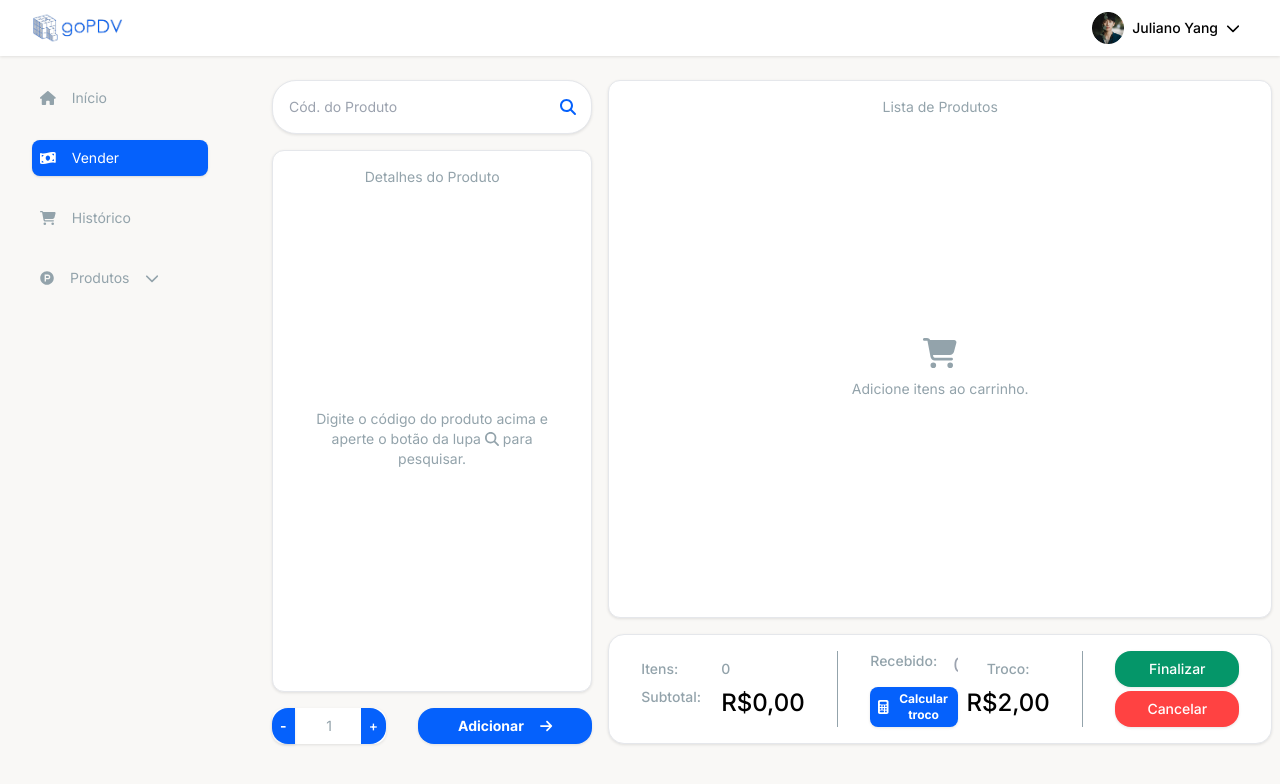
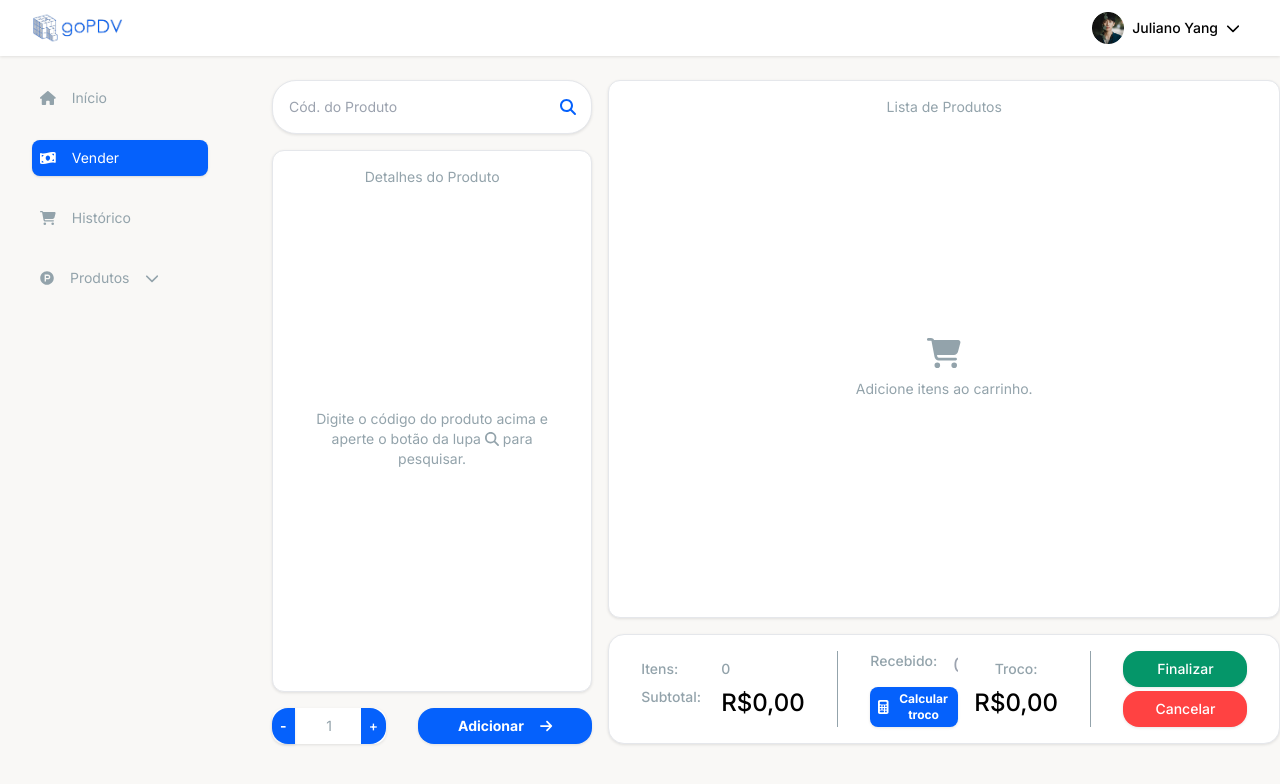
Before and after one commit to AlissonSilva07/frontend-sistema-pdv, an Angular app: page /vender in a window 1280 px wide. Shown: the top 784 px of the page. Built offline with nearby package versions, Linux system fonts and the light colour scheme.

Commit message:
Adição do algoritimo que calcula o troco e exibição do valor

```diff
--- a/src/app/pages/tela-venda/tela-venda.component.html
+++ b/src/app/pages/tela-venda/tela-venda.component.html
@@ -10,7 +10,7 @@
         </div>
         <div class="h-full w-full flex flex-col gap-4">
             <app-lista-de-produtos [lista]="carr" [reset]="exibeResetCarrinho" (apagaLista)="esvaziaReceiver($event)" class="flex-1"></app-lista-de-produtos>
-            <app-finalizar [totalPreco]="totalPreco" [totalItens]="totalItens" class="flex-2"></app-finalizar>
+            <app-finalizar [totalPreco]="totalPreco" [totalItens]="totalItens" [trocoRecebido]="troco" (mandaTroco)="trocoReceiver($event)" class="flex-2"></app-finalizar>
         </div>
     </div>
 </main>
--- a/src/app/pages/tela-venda/tela-venda.component.ts
+++ b/src/app/pages/tela-venda/tela-venda.component.ts
@@ -49,8 +49,10 @@ export class TelaVendaComponent {
   carr: ProdutoCarrinho[] = this.listaService.getLista();
   totalPreco: number = this.listaService.getTotalPreco();
   totalItens: number = this.listaService.getTotalItens();
+  troco!: number;
   exibeResetCarrinho: boolean = false;
 
+  //Função que adiciona o produto ao carrinho
   adicionarAoCarrinho(): void {
     if (this.produtoPesquisa) {
       let prod = new ProdutoCarrinho(this.produtoPesquisa.idProduto, this.produtoPesquisa.nomeProduto, this.quantidadeInput, this.produtoPesquisa.valUnitario, this.arredondaPreço(this.produtoPesquisa.valUnitario * this.quantidadeInput));
@@ -61,6 +63,7 @@ export class TelaVendaComponent {
     }
   }
 
+  //Funções vindas de output
   esvaziaReceiver(esvazia: boolean): void {
     if (esvazia) {
       this.listaService.limparLista();
@@ -71,6 +74,12 @@ export class TelaVendaComponent {
     }
   }
 
+  trocoReceiver(recebido: number): void {
+    this.troco = this.listaService.getTroco(recebido);
+  }
+
+
+  //Funcão auxiliar pra arredondamento de moeda
   arredondaPreço(preco: number): number {
     preco.toPrecision(2);
     return preco;
--- a/src/app/services/lista-produtos.service.ts
+++ b/src/app/services/lista-produtos.service.ts
@@ -39,4 +39,8 @@ export class ListaProdutosService {
     return totalItens;
   }
 
+  getTroco(valRecebido: number): number {
+    return valRecebido - this.getTotalPreco();
+  }
+
 }
--- a/src/app/shared/finalizar/finalizar.component.html
+++ b/src/app/shared/finalizar/finalizar.component.html
@@ -16,20 +16,23 @@
             </div>
         </div>
         <div class="w-1 h-18 bg-cinza-400"></div>
-        <div class="flex items-center gap-2">
+        <div class="flex items-center gap-4">
             <div class="h-full flex flex-col justify-center gap-2">
                 <div class="flex gap-4">
                     <p class="text-sm text-cinza-400 font-medium">Recebido:</p>
-                    <input type="text" placeholder="0,00" class="text-xl w-full outline-none">
+                    <input type="text" placeholder="0,00" [(ngModel)]="troco" class="text-xl w-full outline-none">
                 </div>
-                <button class="px-2 py-1 bg-azul group-hover:brightness-90 flex items-center justify-center gap-2 transition-all ease-in-out delay-75 rounded-lg shadow-padrao">
+                <button (click)="calculaTroco()" class="px-2 py-1 bg-azul group-hover:brightness-90 flex items-center justify-center gap-2 transition-all ease-in-out delay-75 rounded-lg shadow-padrao">
                     <fa-icon [icon]="faCalculator" class="text-sm text-white"></fa-icon>
                     <p class="text-xs font-bold text-branco group-hover:brightness-90 transition-all ease-in-out delay-75">Calcular troco</p>
                 </button>
             </div>
             <div class="w-full h-full flex flex-col items-center justify-center gap-2 rounded-lg">
                 <p class="text-sm text-cinza-400 font-medium">Troco:</p>
-                <p class="text-2xl font-medium">R$2,00</p>
+                <p *ngIf="trocoRecebido; else trocoZerado" class="text-2xl font-medium">{{ trocoRecebido | currency: 'BRL'}}</p>
+                <ng-template #trocoZerado>
+                    <p class="text-2xl font-medium">R$0,00</p>
+                </ng-template>
             </div>
         </div>
         <div class="w-1 h-18 bg-cinza-400"></div>
--- a/src/app/shared/finalizar/finalizar.component.ts
+++ b/src/app/shared/finalizar/finalizar.component.ts
@@ -1,4 +1,4 @@
-import { Component, Input } from '@angular/core';
+import { Component, EventEmitter, Input, Output } from '@angular/core';
 import { faCalculator } from '@fortawesome/free-solid-svg-icons';
 
 @Component({
@@ -8,7 +8,14 @@ import { faCalculator } from '@fortawesome/free-solid-svg-icons';
 })
 export class FinalizarComponent {
   faCalculator = faCalculator;
+  troco!: number;
 
   @Input() totalPreco!: number;
   @Input() totalItens!: number;
+  @Input() trocoRecebido: number = 0;
+  @Output() mandaTroco = new EventEmitter();
+
+  calculaTroco(): void {
+    this.mandaTroco.emit(this.troco);
+  }
 }
--- a/src/app/shared/lista-de-produtos/lista-de-produtos.component.html
+++ b/src/app/shared/lista-de-produtos/lista-de-produtos.component.html
@@ -1,11 +1,11 @@
 <div class="h-full flex flex-col items-center py-4 px-8 short:px-4 gap-4 bg-white rounded-xl shadow-padrao border relative">
-    <button (click)="esvaziarLista()" *ngIf="reset" class="absolute top-4 right-8 short:right-4 px-2 py-1 rounded-lg bg-vermelho flex items-center gap-2">
-        <fa-icon [icon]="faTrashCan" class="text-xs text-white"></fa-icon>
-        <p class="text-xs text-white">Esvaziar lista</p>
+    <button (click)="esvaziarLista()" *ngIf="reset" class="group absolute top-4 right-8 short:right-4 px-2 py-1 rounded-lg border border-vermelho hover:bg-vermelho flex items-center gap-2">
+        <fa-icon [icon]="faTrashCan" class="text-xs text-vermelho group-hover:text-branco"></fa-icon>
+        <p class="text-xs text-vermelho group-hover:text-branco">Esvaziar lista</p>
     </button>
     <p class="text-sm text-cinza-400">Lista de Produtos</p>
     <table *ngIf="lista.length > 0; else default" class="table-auto text-center w-full">
-        <tr class="text-sm text-white bg-roxo">
+        <tr class="text-sm text-cinza-400">
             <td>Item</td>
             <td>Código</td>
             <td>Título</td>
```
